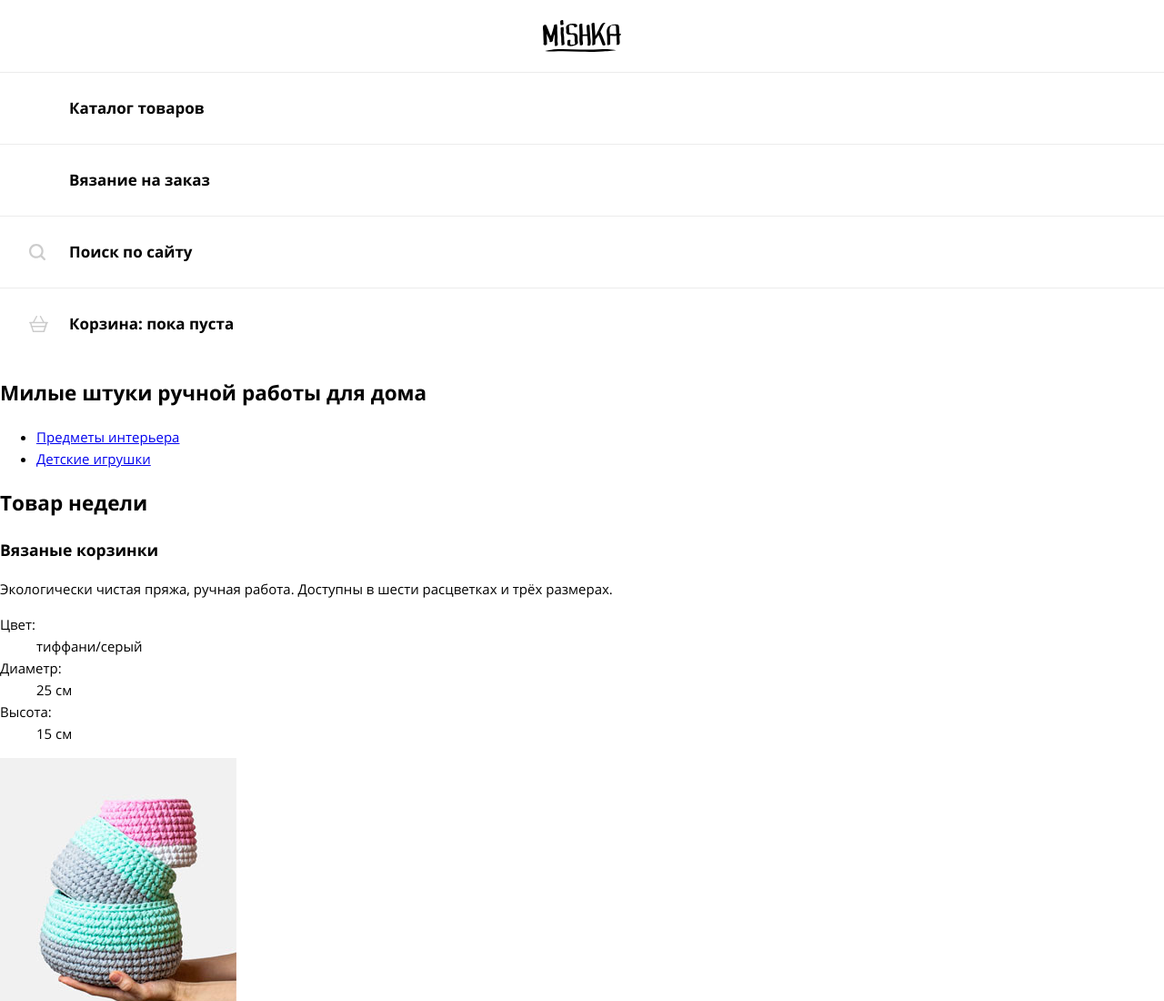
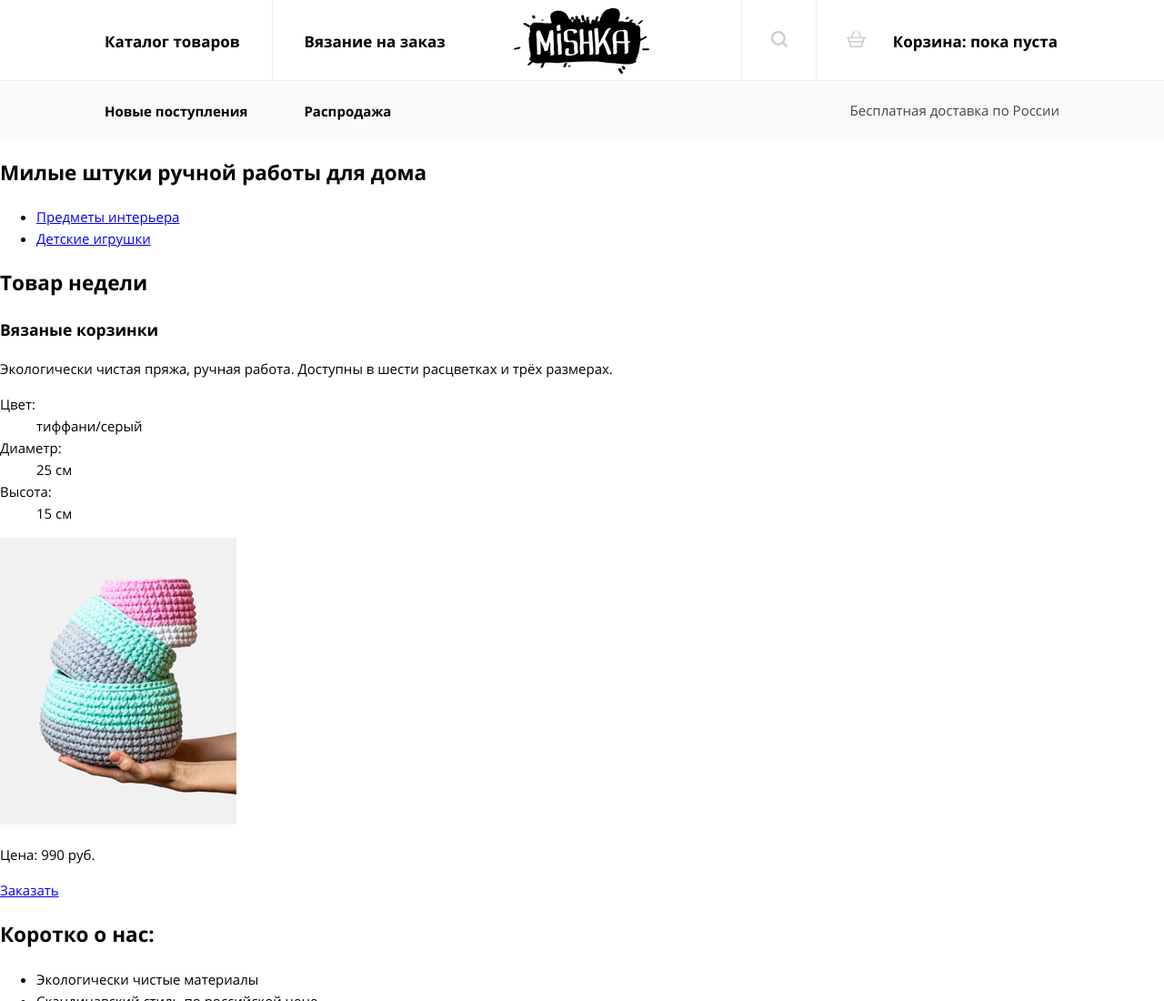
Before and after one commit to Mir0van/1952407-mishka-25, a plain HTML site: page source/index.html in a window 1280 px wide. Shown: the top 1100 px of the page at 91% size. Drawn offline with nearby package versions, Linux system fonts and the light colour scheme; files that its build step writes are made by us from their sources.

Commit message:
add: finish header

```diff
--- a/source/index.html
+++ b/source/index.html
@@ -9,18 +9,21 @@
   <body class="page__body">
     <!-- шапка -->
     <header class="main-header">
-      <div class="main-header__logo-wrapper">
-        <a class="main-header__logo-link" href="#">
-          <img src="./img/logos/mishka-logo-mobile.svg" width="86" height="35" alt="Логотип Mishka">
+      <nav class="main-header__nav main-nav main-nav--no-js">
+        <div class="main-nav__logo-wrapper">
+          <a class="main-nav__logo-link" href="#">
+            <picture>
+              <source media="(min-width: 1150px)" srcset="img/logos/mishka-logo-desktop.svg">
+              <source media="(min-width: 768px)" srcset="img/logos/mishka-logo-tablet.svg">
+              <img class="main-nav__logo" src="./img/logos/mishka-logo-mobile.svg" width="86" height="35" alt="Логотип Mishka">
+            </picture>
           </a>
         </div>
-      <nav class="main-nav main-nav--no-js">
         <button class="main-nav__toogle main-nav__toogle--nojs">
           <span class="visually-hidden">Открыть меню</span>
         </button>
-        <div class="main-nav__container">
         <ul class="main-nav__primary-list">
-            <li class="main-nav__item">
+          <li class="main-nav__item main-nav__item--decorate">
             <a class="main-nav__link" href="./catalog.html">
               Каталог товаров
             </a>
@@ -33,21 +36,21 @@
         </ul>
         <ul class="main-nav__user-nav">
           <li class="main-nav__item">
-              <a class="main-nav__link" href="#">
+            <a class="main-nav__link main-nav__link--search" href="#">
               <svg class="main-nav__icon" role="img" aria-label="Поиск" width="18" height="18" viewBox="0 0 18 18" fill="none" xmlns="http://www.w3.org/2000/svg">
                 <path opacity="0.2" d="M17.6932 16.0568L14.2159 12.5795C15.2386 11.25 15.75 9.61364 15.75 7.875C15.75 3.47727 12.2727 0 7.875 0C3.47727 0 0 3.47727 0 7.875C0 12.2727 3.47727 15.75 7.875 15.75C9.61364 15.75 11.25 15.1364 12.5795 14.2159L16.0568 17.6932C16.2614 17.8977 16.4659 18 16.875 18C17.4886 18 18 17.4886 18 16.875C18 16.6705 17.8977 16.3636 17.6932 16.0568ZM2.25 7.875C2.25 4.80682 4.80682 2.25 7.875 2.25C10.9432 2.25 13.5 4.80682 13.5 7.875C13.5 10.9432 10.9432 13.5 7.875 13.5C4.80682 13.5 2.25 10.9432 2.25 7.875Z" fill="black"/>
               </svg>
-                <span class="main-nav__text">
+              <span class="main-nav__text main-nav__text--search">
                 Поиск по сайту
               </span>
             </a>
           </li>
           <li class="main-nav__item">
-              <a class="main-nav__link" href="#">
-                <svg class="main-nav__icon" role="img" aria-label="Корзина" width="21" height="18" viewBox="0 0 21 18" fill="none" xmlns="http://www.w3.org/2000/svg">
+            <a class="main-nav__link main-nav__link--card" href="#">
+              <svg class="main-nav__icon main-nav__icon--card" role="img" aria-label="Корзина" width="21" height="18" viewBox="0 0 21 18" fill="none" xmlns="http://www.w3.org/2000/svg">
                 <path opacity="0.2" d="M20.1884 6.85716H16.6377L13.1884 0.380944C12.9855 -8.61287e-06 12.5797 -0.0952351 12.1739 0.0952412C11.7681 0.285717 11.6667 0.66667 11.8696 1.04762L15.0145 6.85716H5.7826L8.92753 1.04762C9.13043 0.66667 8.92754 0.285717 8.6232 0.0952412C8.2174 -0.0952351 7.8116 0.0952295 7.6087 0.380944L4.1594 6.85716H0.811583C0.405785 6.85716 0 7.14286 0 7.61905C0 8 0.304336 8.38094 0.811583 8.38094H1.01449L1.92753 11.2381C1.72463 11.3333 1.62317 11.5238 1.62317 11.8095C1.62317 12.1905 1.92753 12.4762 2.33332 12.4762L4.05797 18H16.942L18.6667 12.4762C19.0725 12.4762 19.3768 12.1905 19.3768 11.8095C19.3768 11.619 19.2754 11.3333 19.0725 11.2381L19.9855 8.38094H20.1884C20.5942 8.38094 21 8.09524 21 7.61905C21 7.14286 20.5942 6.85716 20.1884 6.85716ZM15.6232 16.4762H5.07247L3.85506 12.381H16.942L15.6232 16.4762ZM17.2464 10.9524H3.34782L2.53623 8.28573H18.058L17.2464 10.9524Z" fill="black"/>
               </svg>
-                <span class="main-nav__text">
+              <span class="main-nav__text main-nav__text--card">
                 Корзина: пока пуста
               </span>
             </a>
@@ -64,13 +67,12 @@
               Распродажа
             </a>
           </li>
-            <li class="main-nav__item">
-              <a class="main-nav__link" href="#">
+        </ul>
+        <p class="main-nav__info">
+          <a class="main-nav__info-link" href="#">
             Бесплатная доставка по России
           </a>
-            </li>
-          </ul>
-        </div>
+        </p>
       </nav>
     </header>
     <!-- основное содержимое -->
--- a/source/sass/basic/variables.scss
+++ b/source/sass/basic/variables.scss
@@ -4,8 +4,8 @@ $font-main: "Open Sans", "Arial", sans-serif;
 // ширина
 $max-mobile-width: 767px;
 $tablet-width: 768px;
-$max-tablet-width: 1299px;
-$desktop-width: 1300px;
+$max-tablet-width: 1149px;
+$desktop-width: 1150px;
 
 // цвета
 $color-brand: #63d1bb;
@@ -14,3 +14,5 @@ $main-color: #ffffff;
 $main-color-text: #000000;
 $color-first: #f1f1f1;
 $color-secondary: #ececec;
+$color-tertiary: #fafafa;
+$color-quaternary: #444444;
--- a/source/sass/blocks/main-header.scss
+++ b/source/sass/blocks/main-header.scss
@@ -1,11 +1,15 @@
-.main-header__logo-wrapper {
-  display: flex;
-  justify-content: center;
-  padding: 22px 30px 16px;
+@media (min-width: $tablet-width) {
+  .main-header {
+    background-color: $color-tertiary;
+  }
 }
 
-@media (min-width: $tablet-width) {
-  .main-header__logo-wrapper {
-    // position: absolute;
+@media (min-width: $desktop-width) {
+  .main-header {
+    overflow-x: hidden;
+  }
+
+  .main-header__nav {
+    margin: 0 auto;
   }
 }
--- a/source/sass/blocks/main-nav.scss
+++ b/source/sass/blocks/main-nav.scss
@@ -12,6 +12,13 @@
   display: none;
 }
 
+.main-nav__logo-wrapper {
+  display: flex;
+  justify-content: center;
+  padding: 22px 30px 16px;
+  border-bottom: 1px solid $color-secondary;
+}
+
 .main-nav__primary-list,
 .main-nav__user-nav,
 .main-nav__secondary-list {
@@ -23,7 +30,7 @@
 }
 
 .main-nav__item {
-  border-top: 1px solid #ececec;
+  border-bottom: 1px solid $color-secondary;
 }
 
 .main-nav__link {
@@ -40,3 +47,213 @@
   left: 32px;
   transform: translateY(-50%);
 }
+
+.main-nav__info {
+  display: none;
+}
+
+@media (min-width: $tablet-width) {
+  .main-nav {
+    display: grid;
+    grid-template-columns: 1fr auto;
+    background-color: transparent;
+  }
+
+  .main-nav__logo-wrapper {
+    background-color: $main-color;
+    display: flex;
+    justify-content: start;
+    padding: 0;
+    padding-top: 22px;
+    padding-left: 49px;
+    padding-bottom: 14px;
+    min-width: 206px;
+  }
+
+  .main-nav__logo {
+    width: 113px;
+    height: 46px;
+  }
+
+  .main-nav__primary-list,
+  .main-nav__user-nav {
+    display: flex;
+    flex-wrap: wrap;
+  }
+
+  .main-nav__primary-list {
+    @include font-values(700);
+    padding-left: 29px;
+    grid-area: 2 / 1 / 3 / -1;
+    max-width: 450px;
+  }
+
+  .main-nav__user-nav {
+    background-color: $main-color;
+    grid-area: 1 / 2 / 2 / -1;
+    align-self: center;
+    border-bottom: 1px solid $color-secondary;
+    justify-content: flex-end;
+    padding-right: 50px;
+  }
+
+  .main-nav__item {
+    border-bottom: none;
+  }
+
+  .main-nav__user-nav .main-nav__item {
+    border-left: 1px solid $color-secondary;
+  }
+
+  .main-nav__primary-list .main-nav__link {
+    padding: 21px 15px 21px 21px;
+  }
+
+  .main-nav__user-nav .main-nav__link {
+    padding: 34px 0 30px;
+
+    &--search {
+      padding-left: 32px;
+      padding-right: 31px;
+    }
+
+    &--card {
+      padding-left: 33px;
+    }
+  }
+
+  .main-nav__icon {
+    position: static;
+    transform: translateY(0%);
+  }
+
+  .main-nav__text {
+    &--search {
+      display: none;
+    }
+
+    &--card {
+      margin-left: 25px;
+    }
+  }
+
+  .main-nav__info {
+    @include font-values($color: $color-quaternary);
+    display: block;
+    grid-area: 2 / 2 / 3 / 3;
+    justify-self: end;
+    max-width: 350px;
+    margin: 0;
+    padding-right: 50px;
+    text-align: end;
+  }
+
+  .main-nav__info-link {
+    color: inherit;
+    text-decoration: none;
+    display: block;
+    padding: 20px 0;
+  }
+}
+
+@media (min-width: $desktop-width) {
+  .main-nav {
+    width: 1050px;
+    grid-template-columns: 440px auto 1fr;
+  }
+
+  .main-nav__logo-wrapper {
+    grid-area: 1 / 2 / 2 / 3;
+    min-width: 169px;
+    padding: 0;
+    padding-top: 9px;
+    padding-left: 10px;
+    padding-right: 10px;
+  }
+
+  .main-nav__logo {
+    width: 149px;
+    height: 72px;
+  }
+
+  .main-nav__primary-list {
+    @include font-values(700, 17px, 1.41);
+    grid-area: 1 / 1 / 2 / 2;
+    background-color: $main-color;
+    padding: 0;
+    position: relative;
+    border-bottom: 1px solid $color-secondary;
+
+    &::before {
+      content: "";
+      position: absolute;
+      background-color: $main-color;
+      height: calc(100% + 1px);
+      width: calc(50vw - 100%);
+      top: 0;
+      right: 100%;
+      border-bottom: 1px solid $color-secondary;
+    }
+  }
+
+  .main-nav__user-nav {
+    grid-area: 1 / 3 / 2 / 4;
+    padding-right: 2px;
+    align-self: auto;
+    position: relative;
+    border-bottom: 1px solid $color-secondary;
+
+    &::before {
+      content: "";
+      position: absolute;
+      background-color: $main-color;
+      height: calc(100% + 1px);
+      width: calc(50vw - 100%);
+      top: 0;
+      left: 100%;
+      border-bottom: 1px solid $color-secondary;
+    }
+  }
+
+  .main-nav__secondary-list {
+    @include font-values(700, 15px, 1.6);
+    display: flex;
+    grid-area: 2 / 1 / 3 / 3;
+    max-width: 609px;
+    flex-wrap: wrap;
+  }
+
+  .main-nav__info {
+    grid-area: 2 / 3 / 3 / 4;
+    padding: 0;
+  }
+
+  .main-nav__primary-list .main-nav__item:not(:last-child) {
+    margin-right: 71px;
+  }
+
+  .main-nav__primary-list .main-nav__link {
+    padding: 34px 0 30px;
+  }
+
+  .main-nav__secondary-list .main-nav__item:not(:last-child) {
+    margin-right: 62px;
+  }
+
+  .main-nav__secondary-list .main-nav__link {
+    padding: 21px 0 16px;
+  }
+
+  .main-nav__item--decorate {
+    position: relative;
+  }
+
+  .main-nav__item--decorate::before {
+    position: absolute;
+    content: "";
+    width: 1px;
+    height: 100%;
+    background-color: $color-secondary;
+    right: -36px;
+  }
+}
```
Also changed, not shown: source/catalog.html (+18 -16 lines), source/form.html (+18 -16 lines), source/img/logos/mishka-logo-desktop.svg (added), source/img/logos/mishka-logo-tablet.svg (added). Lines whose indentation alone changed are shown as unchanged.
